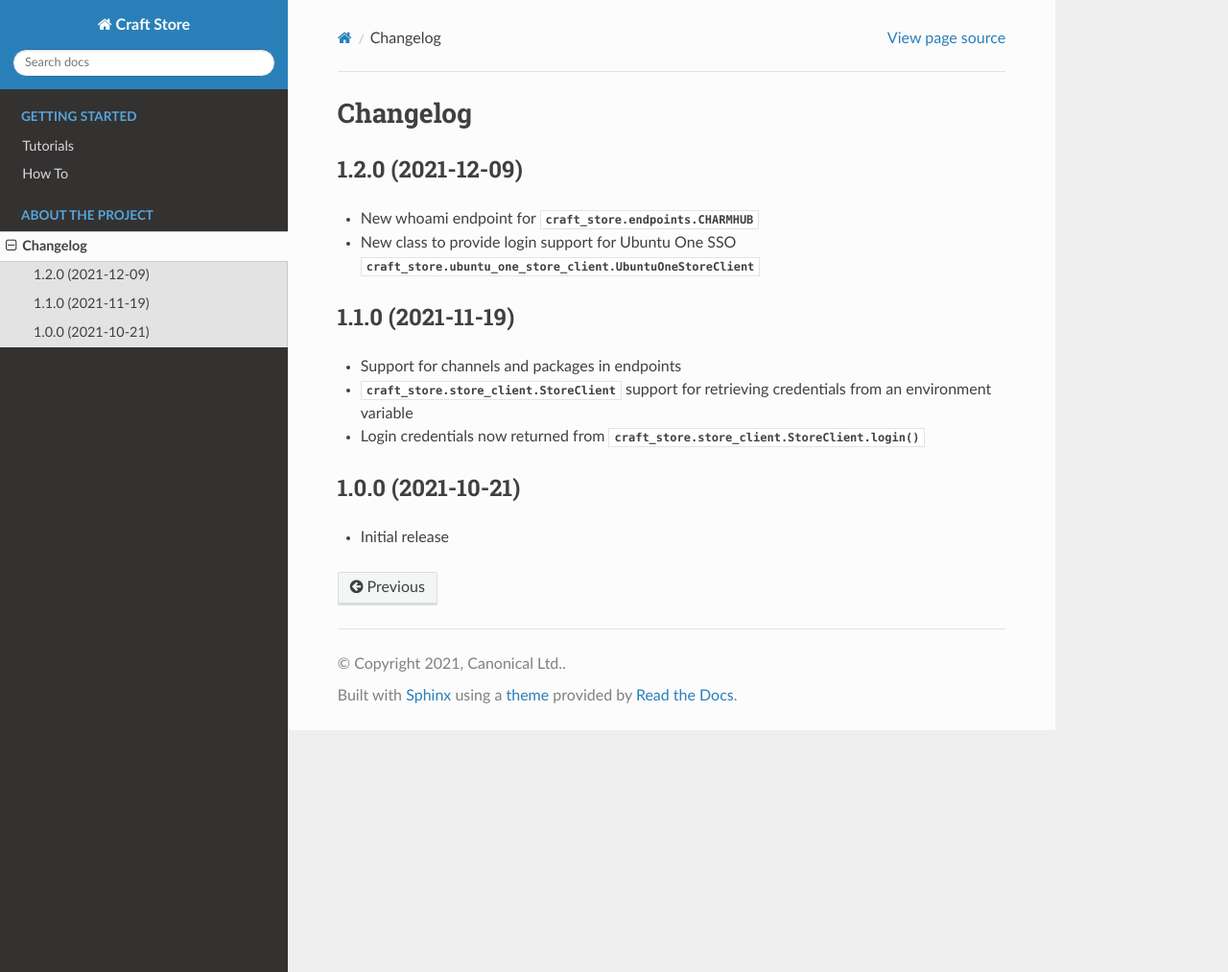
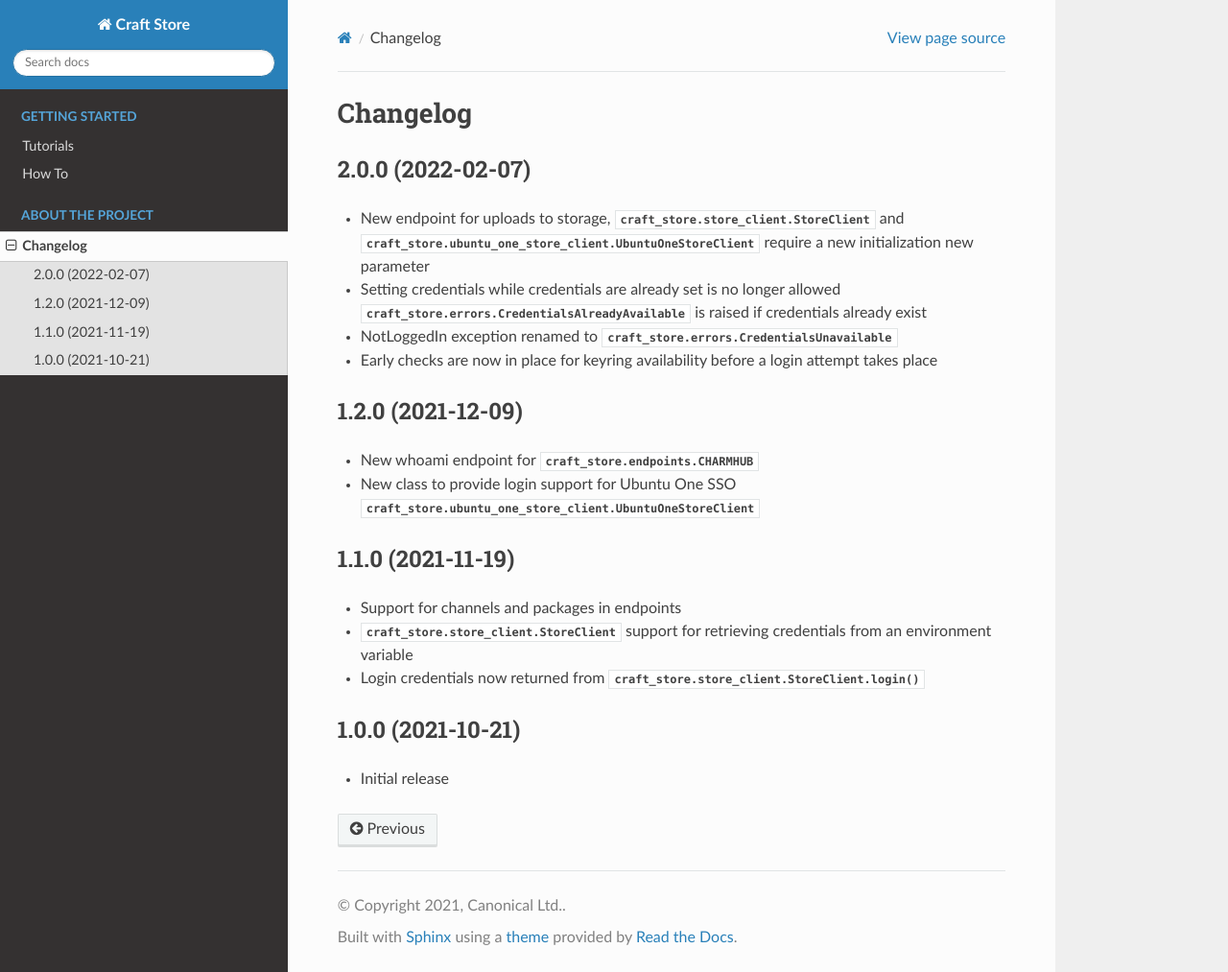
Before and after one commit to canonical/craft-store, a Sphinx documentation site: the page built from docs/changelog.rst, in a window 1280 px wide and 1013 px high. Shown: the whole window at 96% size. Built offline with Sphinx 7.4.7 and the Read the Docs theme 2.0.0, drawn with Linux system fonts in a browser that asks for light colours; pages that are not in the unit, such as notebooks, are missing from menus.

Commit message:
release: 2.0.0
Signed-off-by: Sergio Schvezov <sergio.schvezov@canonical.com>

```diff
--- a/craft_store/__init__.py
+++ b/craft_store/__init__.py
@@ -16,7 +16,7 @@
 
 """Interact with Canonical services such as Charmhub and the Snap Store."""
 
-__version__ = "1.2.0"
+__version__ = "2.0.0"
 
 
 from . import endpoints, errors
--- a/docs/changelog.rst
+++ b/docs/changelog.rst
@@ -1,6 +1,21 @@
 *********
 Changelog
 *********
+
+2.0.0 (2022-02-07)
+------------------
+
+- New endpoint for uploads to storage,
+  :class:`craft_store.store_client.StoreClient` and
+  :class:`craft_store.ubuntu_one_store_client.UbuntuOneStoreClient` require a
+  new initialization new parameter
+- Setting credentials while credentials are already set is no longer allowed
+  :class:`craft_store.errors.CredentialsAlreadyAvailable` is raised if
+  credentials already exist
+- NotLoggedIn exception renamed to
+  :class:`craft_store.errors.CredentialsUnavailable`
+- Early checks are now in place for keyring availability before a login attempt
+  takes place
 
 1.2.0 (2021-12-09)
 ------------------
```
